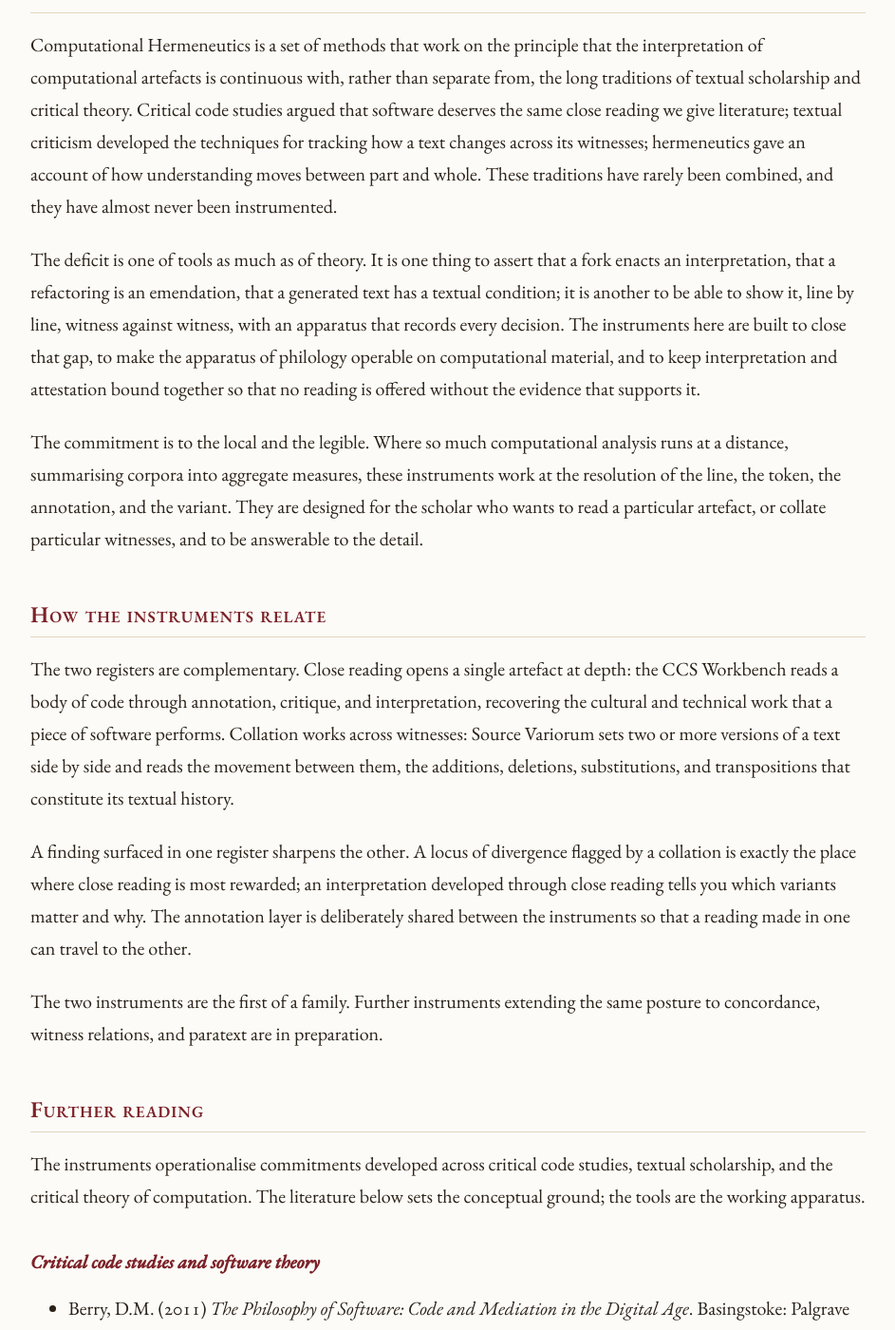
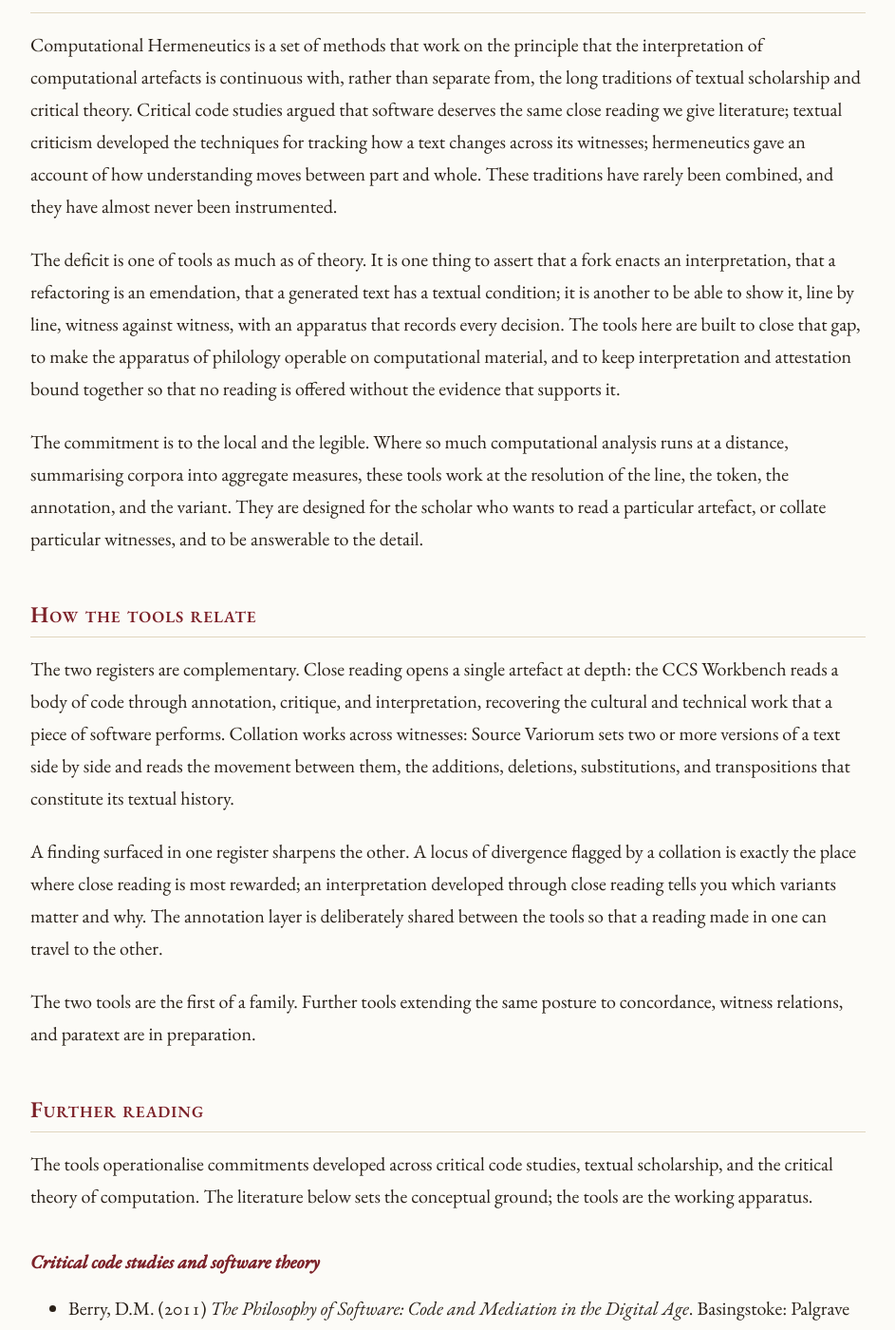
Before and after one commit to Computational-Hermeneutics/Computational-Hermeneutics.github.io, a Jekyll site: the page built from index.md, in a window 1280 px wide and 1400 px high, scrolled down 1630 px. Shown: the whole window at 95% size, without its empty margins (168-1111 px from the left). Built offline with Jekyll 4.4.1, drawn with Linux system fonts in a browser that asks for light colours; some of the changed text lies outside the part shown.

Commit message:
Rename 'instrument(s)' to 'tool(s)' across the site
David is building tools and new methods for research. Word-boundary replace so
'instrumented' is preserved; updates pages, config tagline/description, layout
tagline and og:image:alt, README, and the OG card <title> metadata (rendered
PNG unaffected, so no re-rasterise).

```diff
--- a/_config.yml
+++ b/_config.yml
@@ -1,7 +1,7 @@
 title: Computational Hermeneutics
-tagline: Research instruments for computational close reading
+tagline: Research tools for computational close reading
 description: >
-  A family of research instruments that bring the apparatus of textual
+  A family of research tools that bring the apparatus of textual
   criticism and interpretation to computational artefacts, to code as much
   as to text.
 url: https://computational-hermeneutics.github.io
--- a/_layouts/default.html
+++ b/_layouts/default.html
@@ -22,7 +22,7 @@
   <meta property="og:image:type" content="image/png">
   <meta property="og:image:width" content="1200">
   <meta property="og:image:height" content="630">
-  <meta property="og:image:alt" content="Computational Hermeneutics — instruments for computational close reading">
+  <meta property="og:image:alt" content="Computational Hermeneutics — tools for computational close reading">
   <meta name="twitter:card" content="summary_large_image">
   <meta name="twitter:image" content="{{ site.url }}/assets/images/og-card.png">
 
@@ -47,7 +47,7 @@
         <img src="{{ '/assets/images/logo-mark.svg' | relative_url }}?v={{ asset_v }}" alt="" class="brand-mark" data-theme-asset>
         <span class="brand-block">
           <span class="brand-text">Computational Hermeneutics</span>
-          <span class="brand-tagline">Instruments for computational close reading</span>
+          <span class="brand-tagline">Tools for computational close reading</span>
         </span>
       </a>
       <nav class="site-nav">
--- a/index.md
+++ b/index.md
@@ -66,21 +66,21 @@ graph TB
 
 Computational Hermeneutics is a set of methods that work on the principle that the interpretation of computational artefacts is continuous with, rather than separate from, the long traditions of textual scholarship and critical theory. Critical code studies argued that software deserves the same close reading we give literature; textual criticism developed the techniques for tracking how a text changes across its witnesses; hermeneutics gave an account of how understanding moves between part and whole. These traditions have rarely been combined, and they have almost never been instrumented.
 
-The deficit is one of tools as much as of theory. It is one thing to assert that a fork enacts an interpretation, that a refactoring is an emendation, that a generated text has a textual condition; it is another to be able to show it, line by line, witness against witness, with an apparatus that records every decision. The instruments here are built to close that gap, to make the apparatus of philology operable on computational material, and to keep interpretation and attestation bound together so that no reading is offered without the evidence that supports it.
+The deficit is one of tools as much as of theory. It is one thing to assert that a fork enacts an interpretation, that a refactoring is an emendation, that a generated text has a textual condition; it is another to be able to show it, line by line, witness against witness, with an apparatus that records every decision. The tools here are built to close that gap, to make the apparatus of philology operable on computational material, and to keep interpretation and attestation bound together so that no reading is offered without the evidence that supports it.
 
-The commitment is to the local and the legible. Where so much computational analysis runs at a distance, summarising corpora into aggregate measures, these instruments work at the resolution of the line, the token, the annotation, and the variant. They are designed for the scholar who wants to read a particular artefact, or collate particular witnesses, and to be answerable to the detail.
+The commitment is to the local and the legible. Where so much computational analysis runs at a distance, summarising corpora into aggregate measures, these tools work at the resolution of the line, the token, the annotation, and the variant. They are designed for the scholar who wants to read a particular artefact, or collate particular witnesses, and to be answerable to the detail.
 
-## How the instruments relate
+## How the tools relate
 
 The two registers are complementary. Close reading opens a single artefact at depth: the CCS Workbench reads a body of code through annotation, critique, and interpretation, recovering the cultural and technical work that a piece of software performs. Collation works across witnesses: Source Variorum sets two or more versions of a text side by side and reads the movement between them, the additions, deletions, substitutions, and transpositions that constitute its textual history.
 
-A finding surfaced in one register sharpens the other. A locus of divergence flagged by a collation is exactly the place where close reading is most rewarded; an interpretation developed through close reading tells you which variants matter and why. The annotation layer is deliberately shared between the instruments so that a reading made in one can travel to the other.
+A finding surfaced in one register sharpens the other. A locus of divergence flagged by a collation is exactly the place where close reading is most rewarded; an interpretation developed through close reading tells you which variants matter and why. The annotation layer is deliberately shared between the tools so that a reading made in one can travel to the other.
 
-The two instruments are the first of a family. Further instruments extending the same posture to concordance, witness relations, and paratext are in preparation.
+The two tools are the first of a family. Further tools extending the same posture to concordance, witness relations, and paratext are in preparation.
 
 ## Further reading
 
-The instruments operationalise commitments developed across critical code studies, textual scholarship, and the critical theory of computation. The literature below sets the conceptual ground; the tools are the working apparatus.
+The tools operationalise commitments developed across critical code studies, textual scholarship, and the critical theory of computation. The literature below sets the conceptual ground; the tools are the working apparatus.
 
 ### Critical code studies and software theory
 
@@ -104,6 +104,6 @@ The instruments operationalise commitments developed across critical code studie
 
 ## Using the tools
 
-Each repository contains full documentation, dependencies, and setup instructions. Tools are research instruments and are offered as-is under permissive licences. If Computational Hermeneutics tools support published research, please cite the specific tool and version, and cite the relevant scholarship where the methods being applied are developed.
+Each repository contains full documentation, dependencies, and setup instructions. Tools are research tools and are offered as-is under permissive licences. If Computational Hermeneutics tools support published research, please cite the specific tool and version, and cite the relevant scholarship where the methods being applied are developed.
 
 {% include mermaid.html %}
```
Also changed, not shown: other parts of index.md (+2 -2 lines), tools.md (+2 -2 lines), tools/ccs-wb.md (+3 -3 lines), tools/source-variorum.md (+2 -2 lines), README.md, assets/images/dark/og-card.svg, assets/images/og-card.svg.
